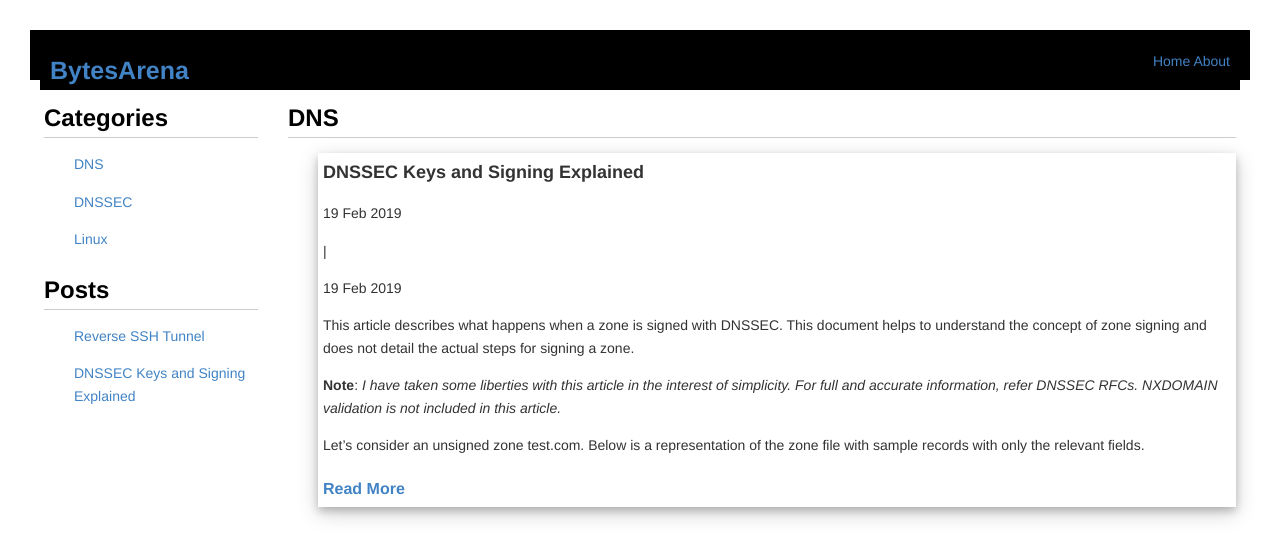
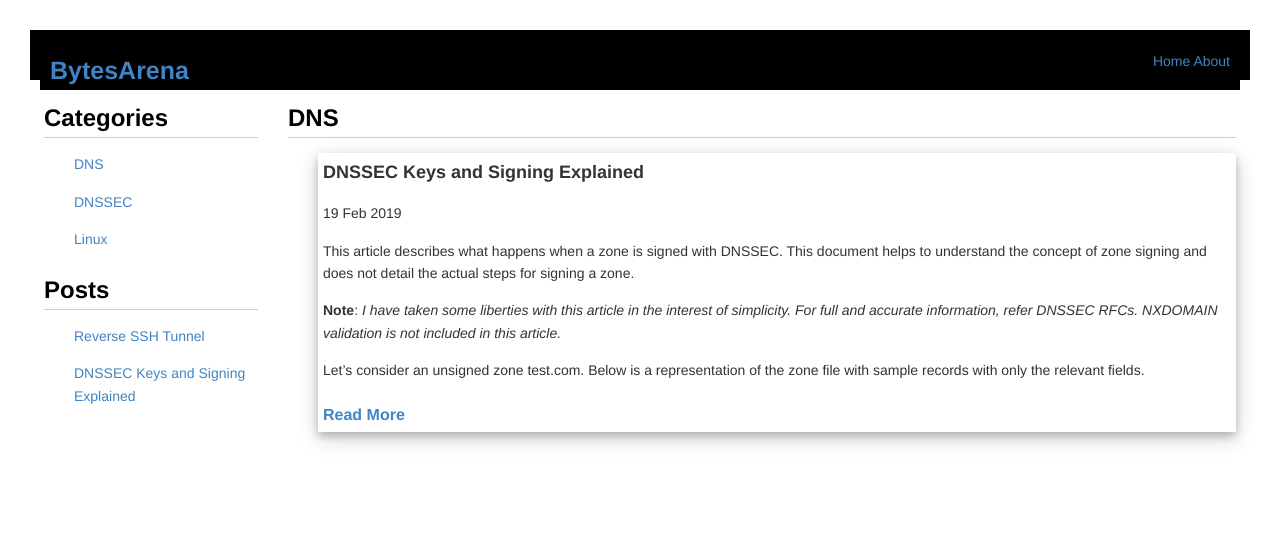
Before and after one commit to bytesarena/bytesarena.github.io, a Jekyll site: the page built from cat/DNS.html, in a window 1280 px wide. Shown: the top 559 px of the page. Built offline with Jekyll 4.4.1, drawn with Linux system fonts in a browser that asks for light colours.

Commit message:
Too lazy to type a real commit message

```diff
--- a/cat/DNS.html
+++ b/cat/DNS.html
@@ -12,7 +12,7 @@
   <div class="preview">
     <li class="menu">
       <h3>{{ post.title }}</h3>
-      <p>{{ post.date | date_to_string }}</p>|<p>{{ post.date | date_to_string }}</p>
+      <p>{{ post.date | date_to_string }}</p>
       <p>{{ post.excerpt }}</p>
       <h4> <a href="{{ post.url }}"> Read More </a></h4>
     </li>
--- a/cat/DNSSEC.html
+++ b/cat/DNSSEC.html
@@ -12,7 +12,7 @@
   <div class="preview">
     <li class="menu">
       <h3>{{ post.title }}</h3>
-      <p>{{ post.date | date_to_string }}</p>|<p>{{ post.date | date_to_string }}</p>
+      <p>{{ post.date | date_to_string }}</p>
       <p>{{ post.excerpt }}</p>
       <h4> <a href="{{ post.url }}"> Read More </a></h4>
     </li>
--- a/cat/Docker.html
+++ b/cat/Docker.html
@@ -12,7 +12,7 @@
   <div class="preview">
     <li class="menu">
       <h3>{{ post.title }}</h3>
-      <p>{{ post.date | date_to_string }}</p>|<p>{{ post.date | date_to_string }}</p>
+      <p>{{ post.date | date_to_string }}</p>
       <p>{{ post.excerpt }}</p>
       <h4> <a href="{{ post.url }}"> Read More </a></h4>
     </li>
--- a/cat/Linux.html
+++ b/cat/Linux.html
@@ -12,7 +12,7 @@
   <div class="preview">
     <li class="menu">
       <h3>{{ post.title }}</h3>
-      <p>{{ post.date | date_to_string }}</p>|<p>{{ post.date | date_to_string }}</p>
+      <p>{{ post.date | date_to_string }}</p>
       <p>{{ post.excerpt }}</p>
       <h4> <a href="{{ post.url }}"> Read More </a></h4>
     </li>
--- a/cat/Programming.html
+++ b/cat/Programming.html
@@ -12,7 +12,7 @@
   <div class="preview">
     <li class="menu">
       <h3>{{ post.title }}</h3>
-      <p>{{ post.date | date_to_string }}</p>|<p>{{ post.date | date_to_string }}</p>
+      <p>{{ post.date | date_to_string }}</p>
       <p>{{ post.excerpt }}</p>
       <h4> <a href="{{ post.url }}"> Read More </a></h4>
     </li>
```
Also changed, not shown: 3 other files.
